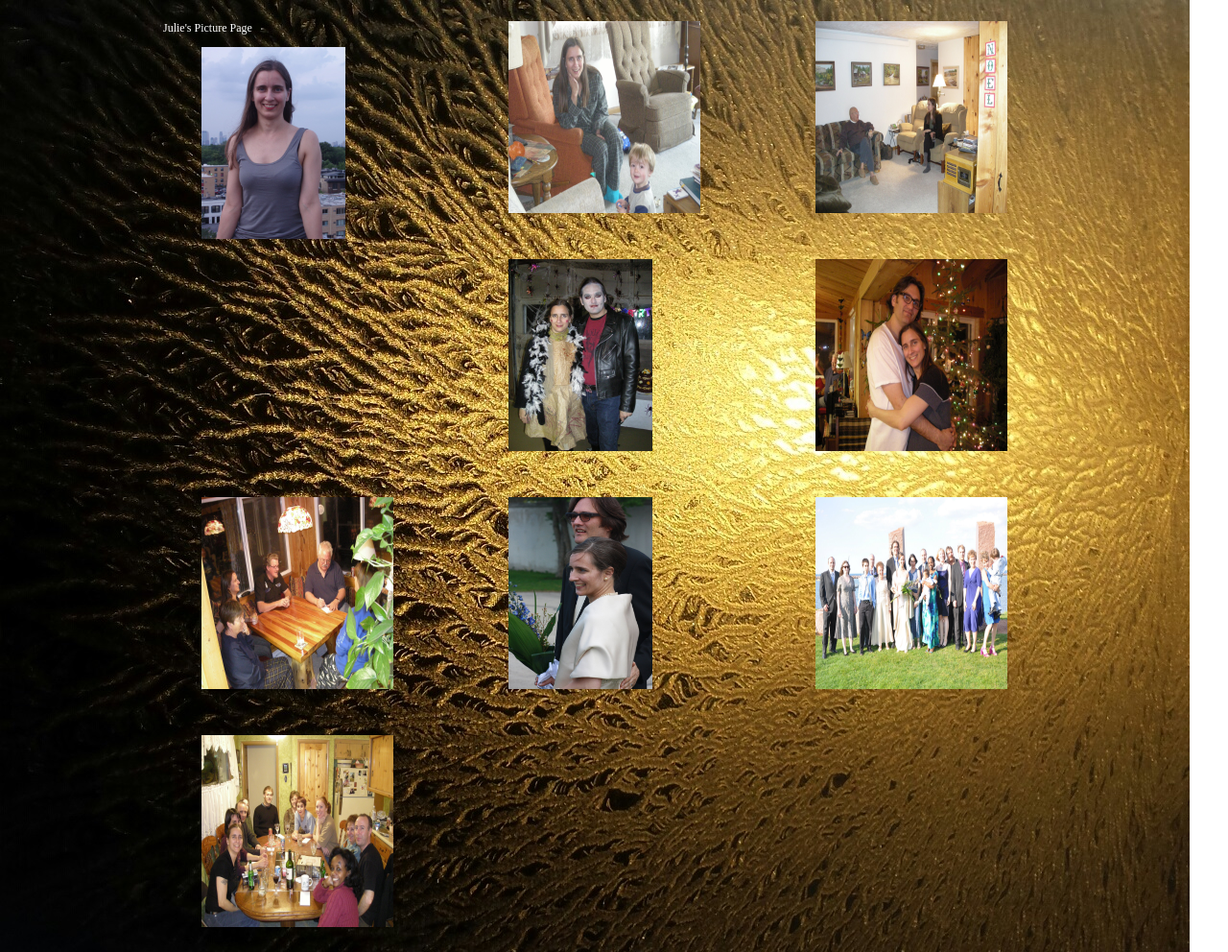
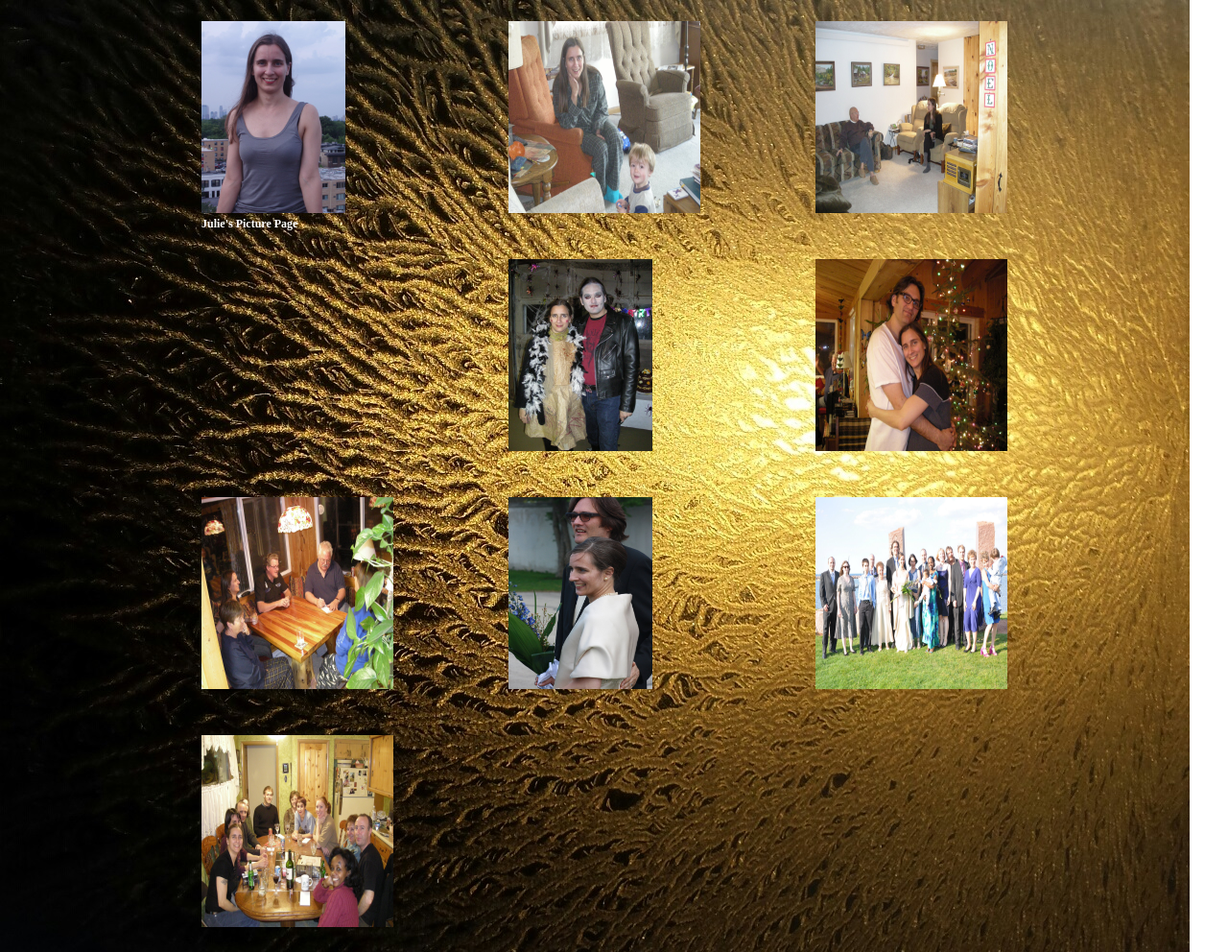
Before and after one commit to tyrichardson/tyrichardson.github.io, a plain HTML site: page Index2.html in a window 1280 px wide. Shown: the whole page at 96% size. Drawn offline with Linux system fonts and the light colour scheme.

Commit message:
Update Index2.html

```diff
--- a/Index2.html
+++ b/Index2.html
@@ -40,9 +40,10 @@
 
 		<div class="c1">
 
-			<p>Julie's Picture Page</p>
+
 			<figure>
 				<img src="Images/JulieOnline.jpg" class="rec" />
+				<figcaption><strong>Julie's Picture Page<strong></figcaption>
 			</figure>
 
 		</div>
```
